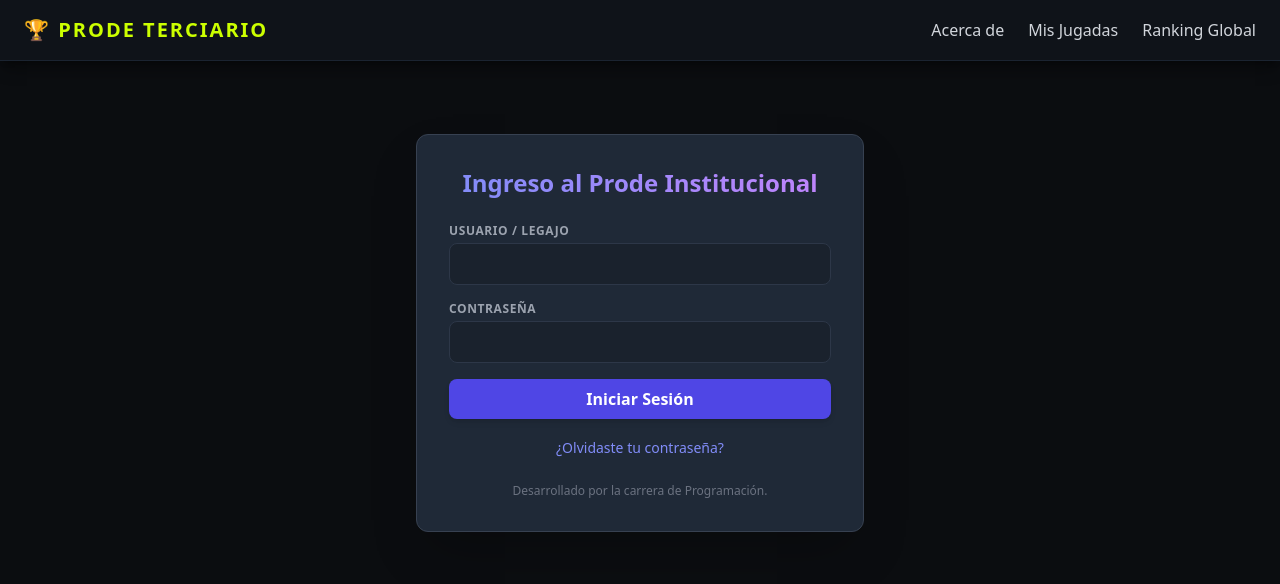
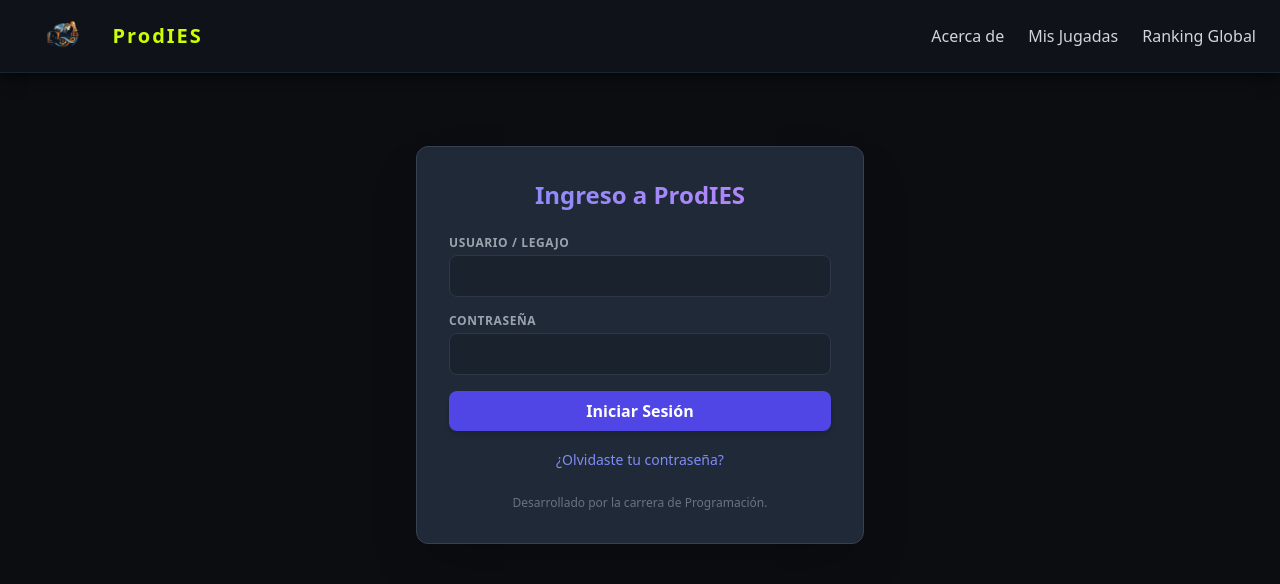
Before and after one commit to dcabello-dev/docker-prode, a Django app: page /accounts/login/ in a window 1280 px wide. Shown: the top 584 px of the page. Run offline with Django 5.2, Linux system fonts and the light colour scheme; parts of the project's set-up code (start-up, migrations or seed data) failed here and were passed over; some libraries are stand-ins or nearby versions.

Commit message:
Renombrar la plataforma a ProdIES y mostrar el logo en el navbar.
Incluye el asset logo.png en static y actualiza el título de la app y la pantalla de ingreso.

Co-authored-by: Cursor <cursoragent@cursor.com>

```diff
--- a/prode/templates/prode/base.html
+++ b/prode/templates/prode/base.html
@@ -1,9 +1,10 @@
+{% load static %}
 <!DOCTYPE html>
 <html lang="es">
 <head>
     <meta charset="UTF-8">
     <meta name="viewport" content="width=device-width, initial-scale=1.0">
-    <title>Prode Mundial Institucional</title>
+    <title>ProdIES</title>
     <script src="https://cdn.tailwindcss.com"></script>
     <script>
         // Configuración personalizada de Tailwind para clavar exactos los colores del flyer
@@ -41,8 +42,9 @@
 
     <nav class="bg-darkNav border-b border-gray-800/80 px-6 py-4 flex justify-between items-center shadow-lg shadow-black/40">
 
-        <a href="{% url 'panel_prode' %}" class="text-xl font-black tracking-widest text-neonGreen hover:opacity-80 transition duration-200">
-            🏆 PRODE TERCIARIO
+        <a href="{% url 'panel_prode' %}" class="flex items-center gap-3 hover:opacity-80 transition duration-200">
+            <img src="{% static 'prode/img/logo.png' %}" alt="Logo ProdIES" class="h-10 w-auto">
+            <span class="text-xl font-black tracking-widest text-neonGreen">ProdIES</span>
         </a>
 
         <div class="flex items-center space-x-6">
--- a/prode/templates/registration/login.html
+++ b/prode/templates/registration/login.html
@@ -4,7 +4,7 @@
 <div class="flex items-center justify-center min-h-[60vh]">
     <div class="bg-gray-800 p-8 rounded-xl border border-gray-700 shadow-2xl max-w-md w-full">
         <h2 class="text-2xl font-extrabold text-center mb-6 bg-clip-text text-transparent bg-gradient-to-r from-indigo-400 to-purple-400">
-            Ingreso al Prode Institucional
+            Ingreso a ProdIES
         </h2>
 
         {% if form.errors %}
```
Also changed, not shown: prode/static/prode/img/logo.png (added).
